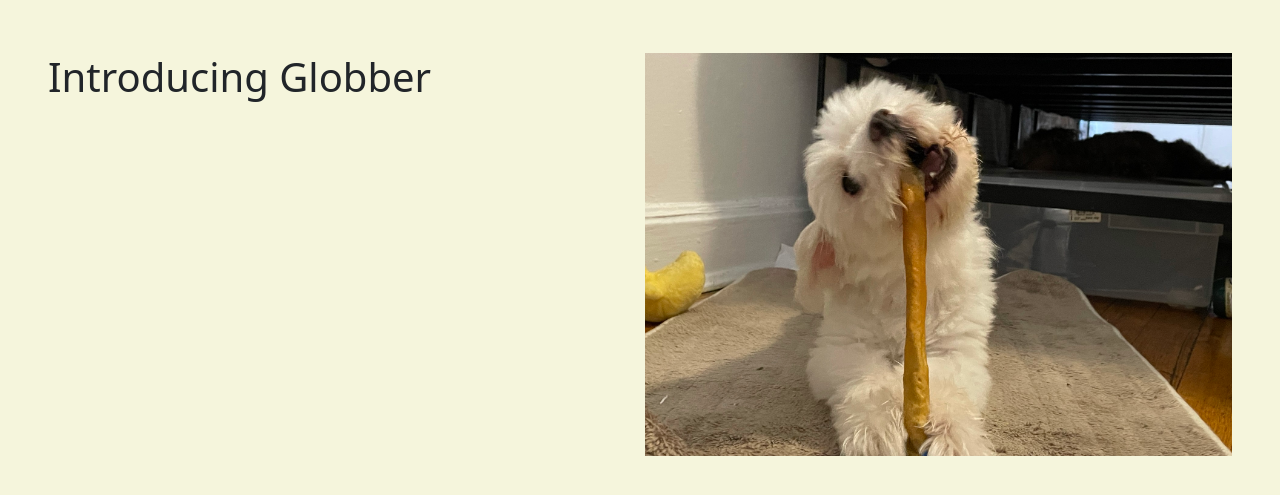
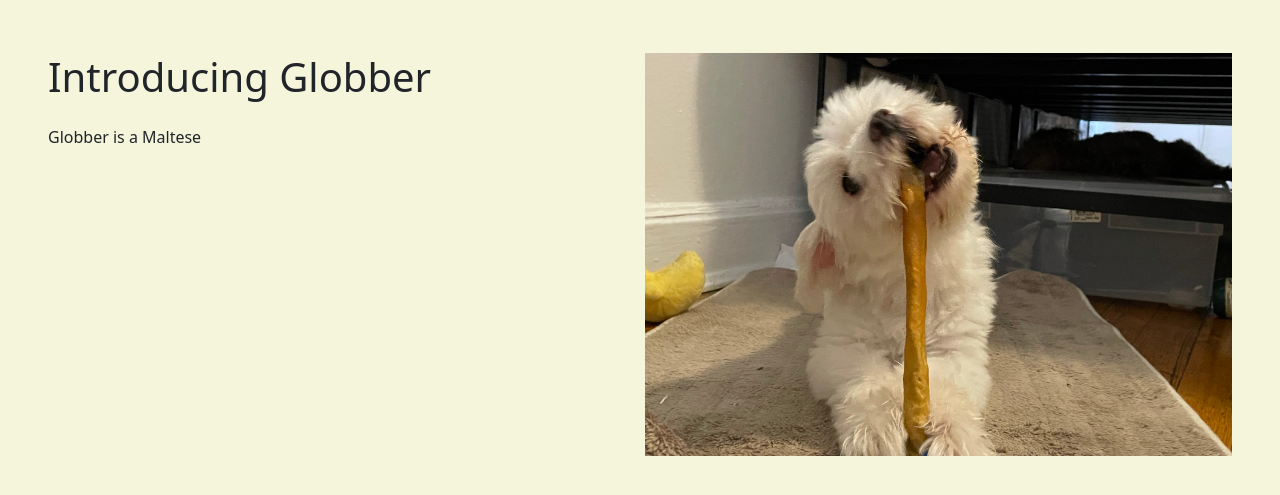
Before and after one commit to jyang001/hello-globber, a plain HTML site: page index.html in a window 1280 px wide. Shown: the part 71-566 px from the top of the page. Drawn offline with nearby package versions, Linux system fonts and the light colour scheme.

Commit message:
Modify main tag

```diff
--- a/index.html
+++ b/index.html
@@ -47,7 +47,10 @@
   <main class="py-5">
       <div class="px-5 grid-container">
           <div class="grid-item">
-            <h1>Introducing Globber</h1>
+            <header>
+              <h1>Introducing Globber</h1>
+              <p class="pt-3">Globber is a Maltese</p>
+            </header>
           </div>
           <img class="img-fluid" src="./images/globber.JPEG" alt="NOT FOUND">
       </div>
--- a/styles/styles.css
+++ b/styles/styles.css
@@ -6,6 +6,7 @@
 
 body {
   background-color: #F5F5DC !important;
+  height: 100%;
 }
 
 .navbar {
```
